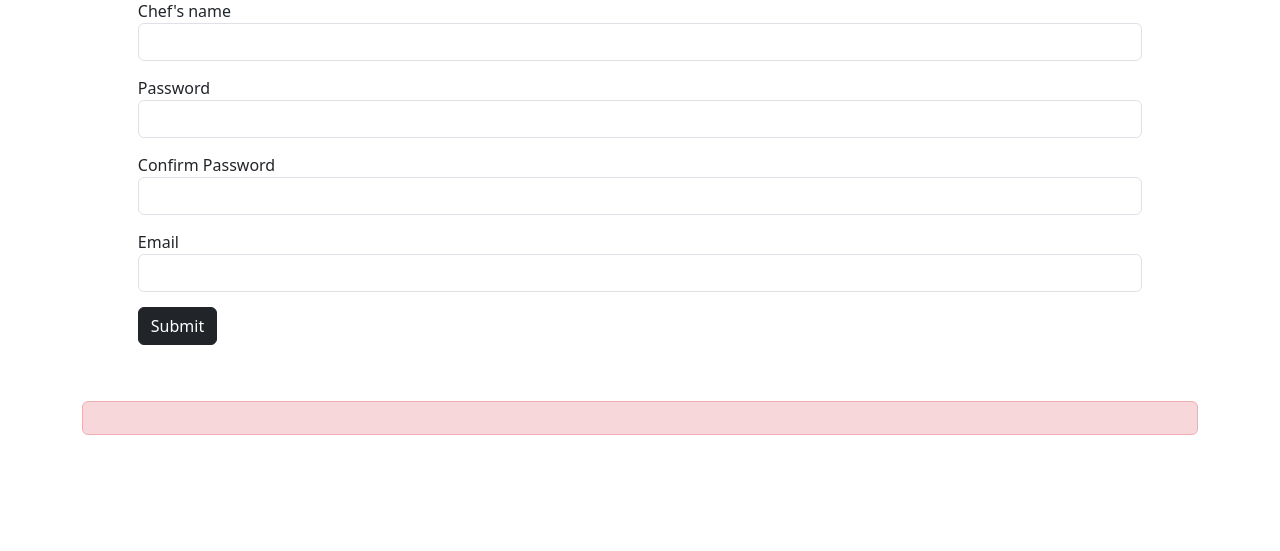
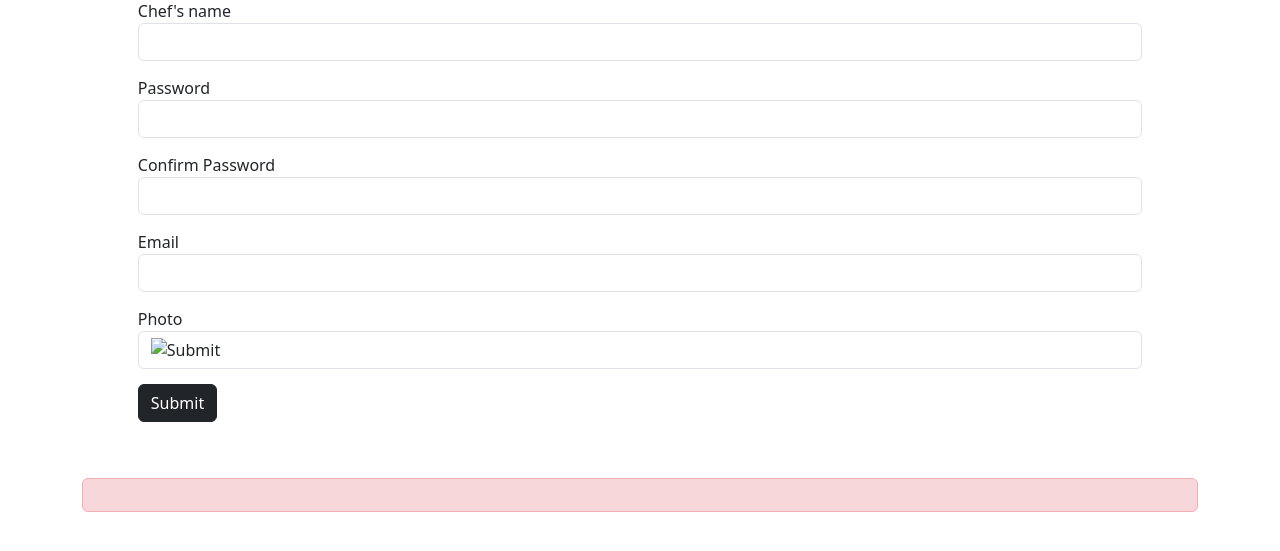
Before and after one commit to beatriznisilva/ISEG_WD_i28897, a Flask app: page /register in a window 1280 px wide. Shown: the part 190-741 px from the top of the page. Run offline with Flask 2, Linux system fonts and the light colour scheme; parts of the project's set-up code (start-up, migrations or seed data) failed here and were passed over; some libraries are stand-ins or nearby versions.

Commit message:
register.html updated

```diff
--- a/FoodBook/statement/templates/register.html
+++ b/FoodBook/statement/templates/register.html
@@ -20,10 +20,13 @@
         <input type="password" name="confirm_password" class="form-control" id="confirm_password" required>
     </div>
     <div class="form-group" style="padding-bottom:15px;">
-        <label for="password">Email</label>
+        <label for="email">Email</label>
         <input type="email" name="email" class="form-control" id="email" required>
     </div>
-
+    <div class="form-group" style="padding-bottom:15px;">
+      <label for="image">Photo</label>
+      <input type="image" name="image" class="form-control" id="image">
+  </div>
 
     <button type="submit" class="btn btn-dark">Submit</button>
     <input type="hidden" name="csrf_token" value="{{ csrf_token() }}">
```
